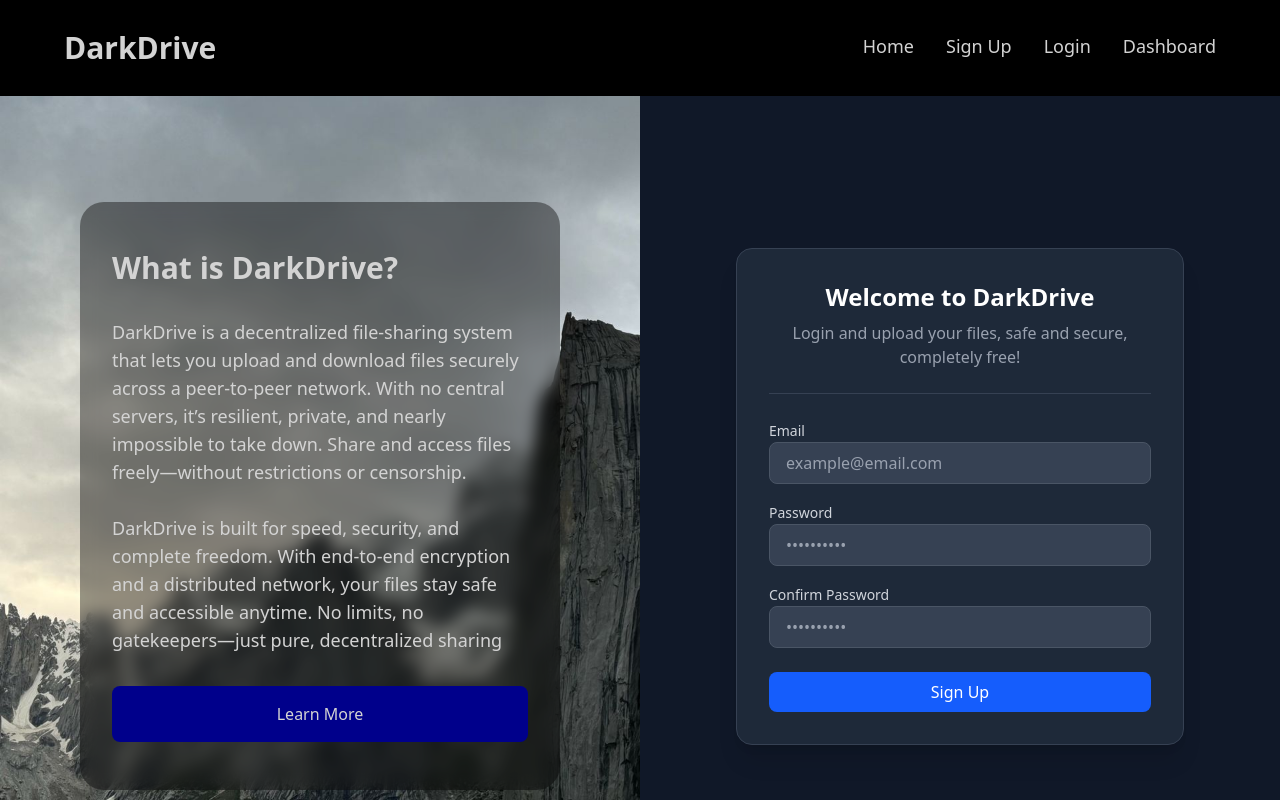
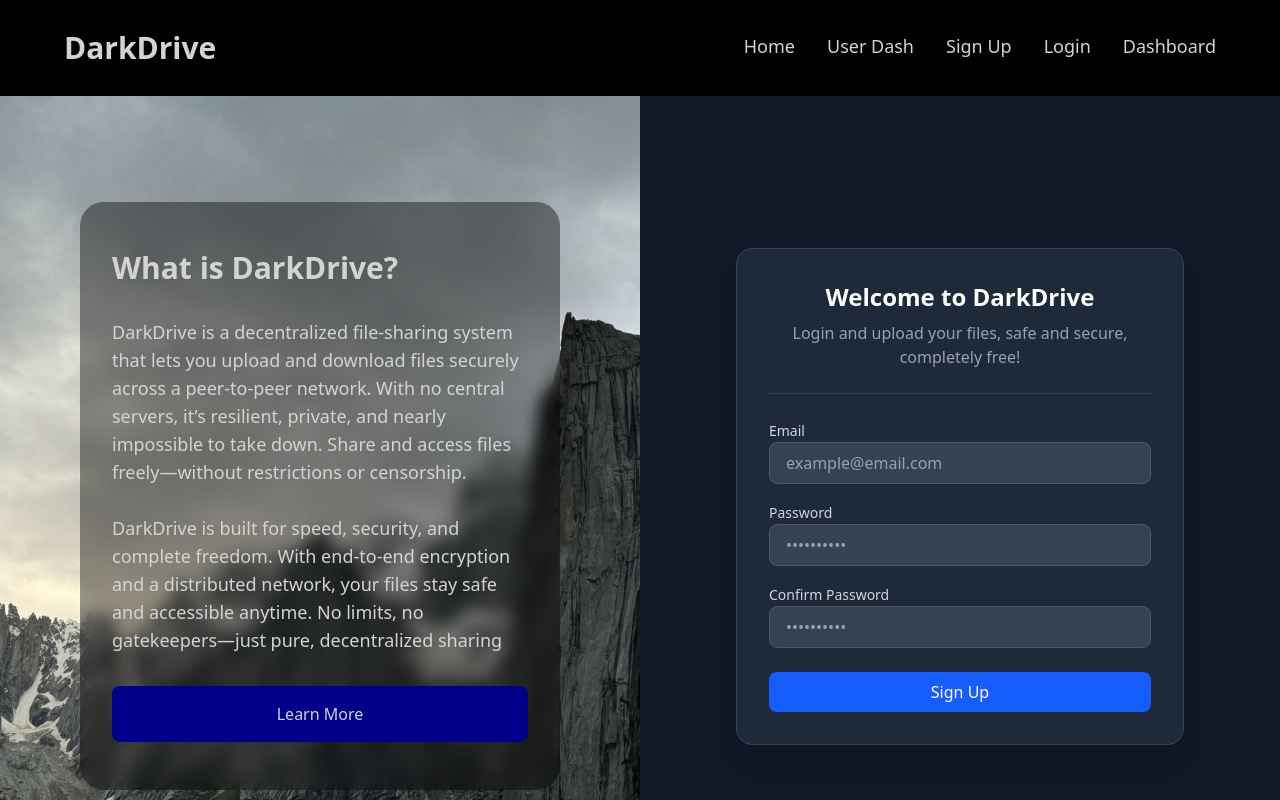
Before and after one commit to Ali90922/DarkDrive, a React (Vite) app in the folder frontend/: page / in a window 1280 px wide. Shown: the top 800 px of the page. Built offline with nearby package versions, Linux system fonts and the light colour scheme.

Commit message:
user dash made visible

```diff
--- a/frontend/src/components/Navbar.jsx
+++ b/frontend/src/components/Navbar.jsx
@@ -4,6 +4,7 @@ import { Link } from "react-router-dom";
 const Navbar = () => {
 	const navLinks = [
 		{ name: "Home", path: "/" },
+		{ name: "User Dash", path: "/home" },
 		{ name: "Sign Up", path: "/sign-up" },
 		{ name: "Login", path: "/login" },
 		{ name: "Dashboard", path: "/dashboard" },
--- a/frontend/src/index.css
+++ b/frontend/src/index.css
@@ -21,7 +21,7 @@
 	}
 
 	h2 {
-		@apply bg-gray-800 p-4 text-xl text-center;
+		@apply text-xl text-center;
 	}
 
 	nav {
```
Also changed, not shown: frontend/src/pages/SignupPage.jsx (+17 -0 lines).
